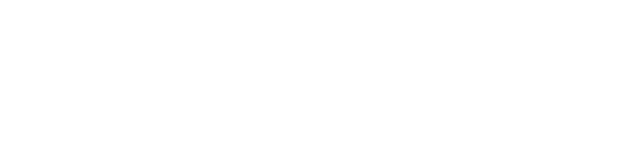
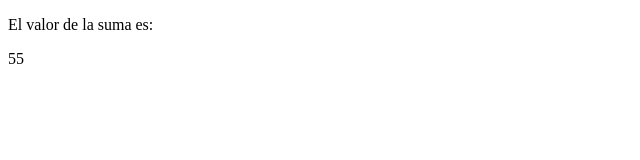
Before and after one commit to AngelDuar12/PruebaHTML, a website: page Sumatoria/index.html in a window 1280 px wide. Shown: the whole page, without its empty margins (0-640 px from the left). Drawn offline with Linux system fonts and the light colour scheme.

Commit message:
Suma 10 numeros

```diff
--- a/Sumatoria/index.html
+++ b/Sumatoria/index.html
@@ -1,13 +1,21 @@
 <!DOCTYPE html>
 <html lang="en">
+
 <head>
     <meta charset="UTF-8">
     <meta http-equiv="X-UA-Compatible" content="IE=edge">
     <meta name="viewport" content="width=device-width, initial-scale=1.0">
     <title>Sumatoria</title>
+
 </head>
+
 <body>
 
+    <p>El valor de la suma es: </p>
+    <p id='valor'>
+    </p>
 
+    <script type="text/javascript" src="sumatoria.js"></script>
 </body>
+
 </html>
--- a/Sumatoria/sumatoria.js
+++ b/Sumatoria/sumatoria.js
@@ -1,21 +1,14 @@
 var uno = 1;
-
 var dos = 2;
-
 var tres = 3;
-
 var cuatro = 4;
-
 var cinco = 5;
-
 var seis = 6;
-
 var siete = 7;
-
 var ocho = 8;
-
 var nueve = 9;
-
 var diez = 10;
 
-var diez
+var resultado = uno + dos + tres + cuatro + cinco + seis + siete + ocho + nueve + diez;
+var parrafo = document.getElementById('valor');
+parrafo.innerText = resultado;
```
